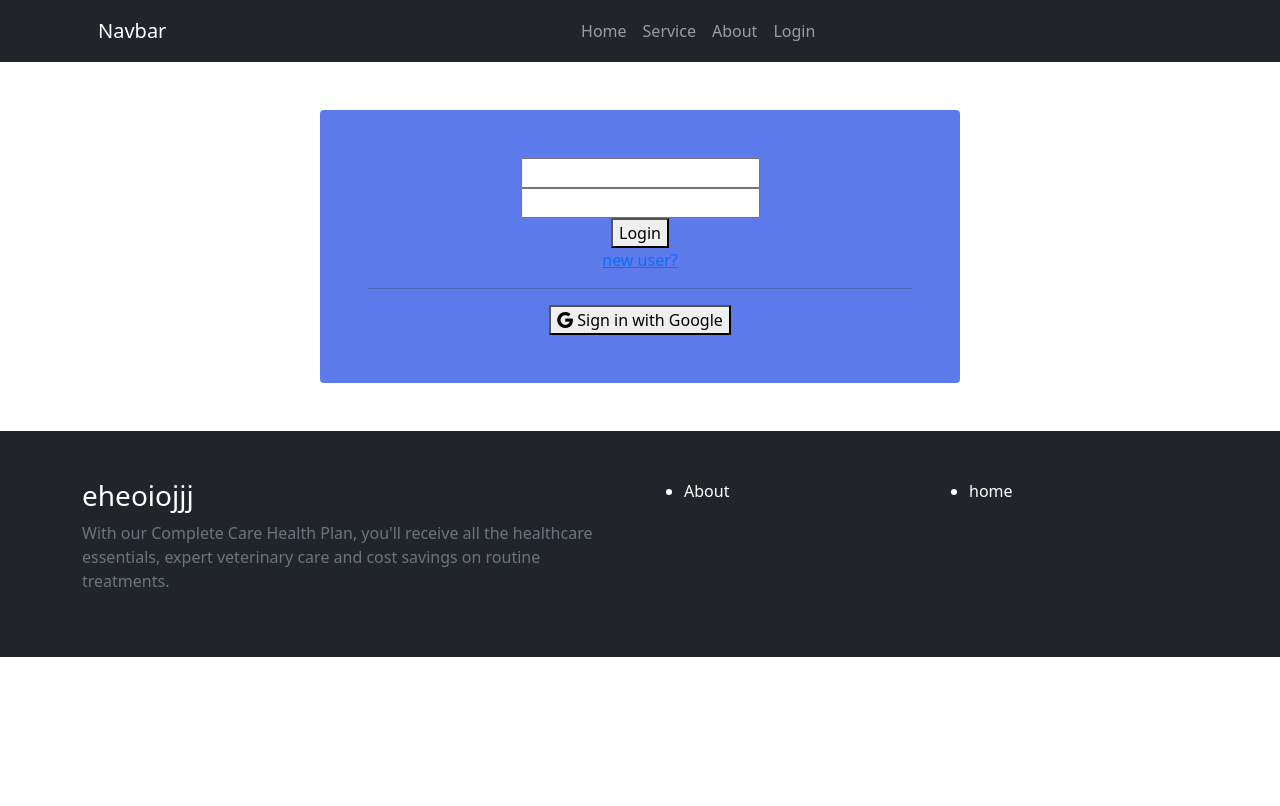
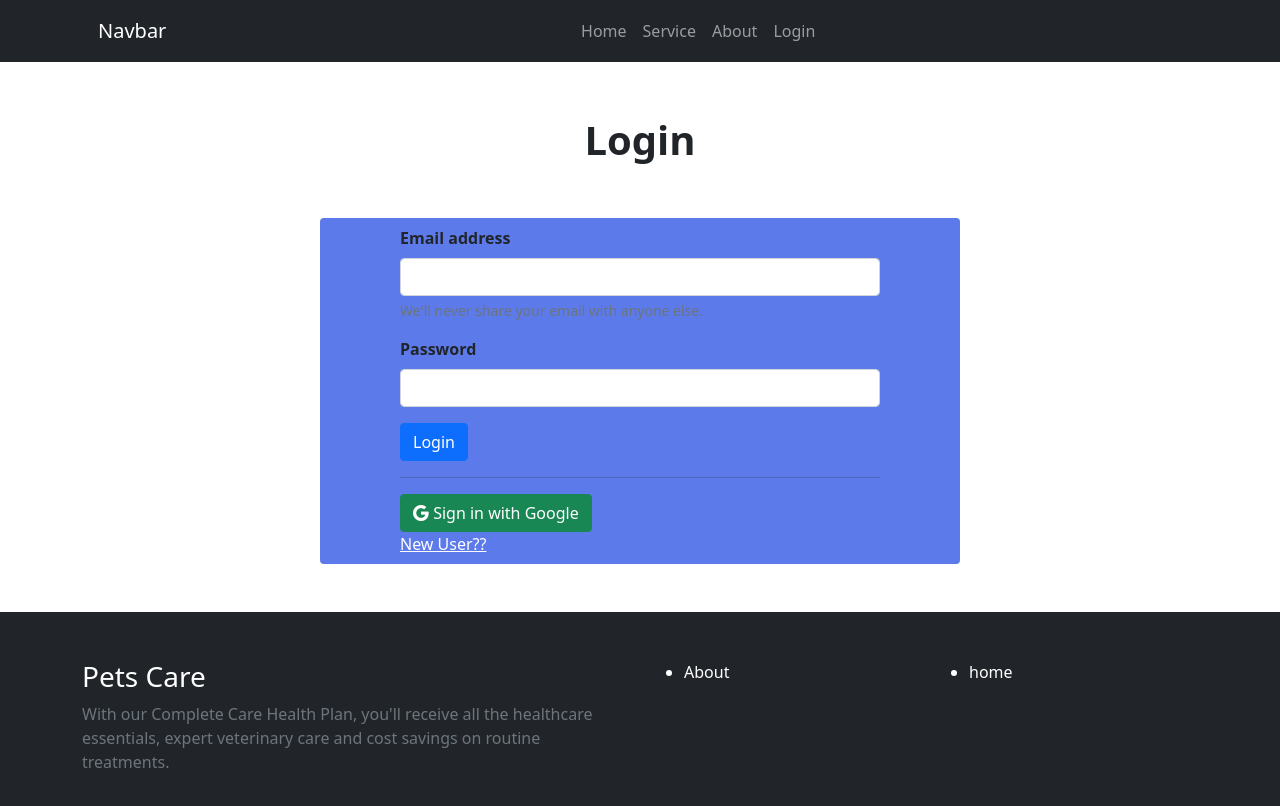
Before and after one commit to obaidulnasir/healthcare-website, a React (Create React App) app: page /login in a window 1280 px wide. Shown: the top 806 px of the page. Built offline with nearby package versions, Linux system fonts and the light colour scheme; no server answers.

Commit message:
login-register style added

```diff
--- a/src/components/Footer/Footer.js
+++ b/src/components/Footer/Footer.js
@@ -6,7 +6,7 @@ const Footer = () => {
             <div className="container py-5">
                 <div className="row text-white">
                     <div className="col-md-6">
-                        <h3>eheoiojjj</h3>
+                        <h3>Pets Care</h3>
                         <p className="text-muted">With our Complete Care Health Plan, you'll receive all the healthcare essentials, expert veterinary care and cost savings on routine treatments.</p>
                     </div>
                     <div className="col-md-3">
--- a/src/components/Login/Login.js
+++ b/src/components/Login/Login.js
@@ -1,7 +1,7 @@
 import React, { useState } from "react";
 import { Link } from "react-router-dom";
 import useAuth from "../../Hooks/useAuth";
-import "./Login.css"
+import "./Login.css";
 
 const Login = () => {
   const { signInWithGoogle, handleUserLogin } = useAuth();
@@ -20,21 +20,39 @@ const Login = () => {
 
   return (
     <div>
-      <div className="my-5">
-        <div className="w-50 login mx-auto p-5 rounded">
-          <div className="text-center">
-            <input onBlur={userEmail} type="email" />
-            <br />
-            <input onBlur={userPassword} type="password" />
-            <br />
-            <button onClick={handleUserLogin(email, password)}>Login</button>
-            <br />
-            <Link to="/register">new user?</Link>
-            <hr />
-            <button onClick={signInWithGoogle}><i class="bi bi-google"></i> Sign in with Google</button>
+      <div className="text-center my-5 fs-1 fw-bolder">Login</div>
+      <div className="w-50 mx-auto login py-2 my-5 rounded">
+        <form className="w-75 mx-auto">
+          <div class="mb-3">
+            <label for="exampleInputEmail1" class="form-label fw-bold">
+              Email address
+            </label>
+            <input onBlur={userEmail} type="email" class="form-control" />
+            <div id="emailHelp" class="form-text">
+              We'll never share your email with anyone else.
+            </div>
           </div>
-        </div>
-
+          <div class="mb-3">
+            <label for="exampleInputPassword1" class="form-label fw-bold">
+              Password
+            </label>
+            <input onBlur={userPassword} type="password" class="form-control" />
+          </div>
+          <button
+            onClick={handleUserLogin(email, password)}
+            class="btn btn-primary"
+          >
+            Login
+          </button>
+          <hr />
+          <button onClick={signInWithGoogle} className="btn btn-success">
+            <i class="bi bi-google"></i> Sign in with Google
+          </button>
+          <br />
+          <Link to="/register" className="text-white mt-3">
+            New User??
+          </Link>
+        </form>
       </div>
     </div>
   );
--- /dev/null
+++ b/src/components/Register/Register.css
@@ -0,0 +1,3 @@
+.register{
+    background-color: #5C7AEA;
+}
--- a/src/components/Register/Register.js
+++ b/src/components/Register/Register.js
@@ -1,6 +1,7 @@
 import React, { useState } from "react";
 import { Link } from "react-router-dom";
 import useAuth from "../../Hooks/useAuth";
+import "./Register.css"
 
 const Register = () => {
   const { handleUserRegister } = useAuth();
@@ -17,16 +18,33 @@ const Register = () => {
     setPassword(inputPassword);
   };
   return (
-    <div className="text-center ">
-      register page
-      <div>
-        <input onBlur={userEmail} type="email" />
-        <br />
-        <input onBlur={userPassword} type="password" />
-        <br />
-        <button onClick={handleUserRegister(email, password)}>Register</button>
-        <Link to="/login">Already Registered?</Link>
+    <div>
+      <div className="text-center my-5 fs-1 fw-bolder">Register</div>
+      <div className="w-50 mx-auto register my-5 rounded">
+      <form className="w-75 mx-auto">
+        <div class="mb-3">
+          <label for="exampleInputEmail1" class="form-label fw-bold">
+            Email address
+          </label>
+          <input onBlur={userEmail} type="email" class="form-control" />
+          <div id="emailHelp" class="form-text">
+            We'll never share your email with anyone else.
+          </div>
+        </div>
+        <div class="mb-3">
+          <label for="exampleInputPassword1" class="form-label fw-bold">
+            Password
+          </label>
+          <input onBlur={userPassword} type="password" class="form-control" />
+        </div>
+        <button onClick={handleUserRegister(email, password)} class="btn btn-primary">
+          Register
+        </button>
+        <hr />
+        <Link to="/login" className="text-white mt-3">Already Register??</Link>
+      </form>
       </div>
+
     </div>
   );
 };
```
